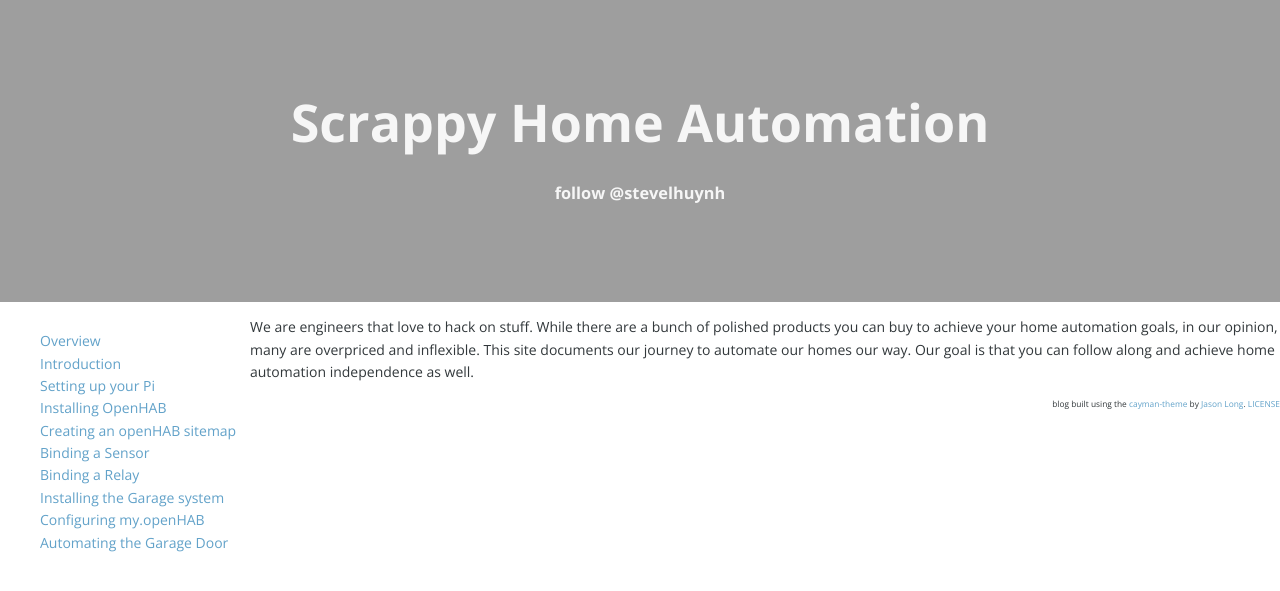
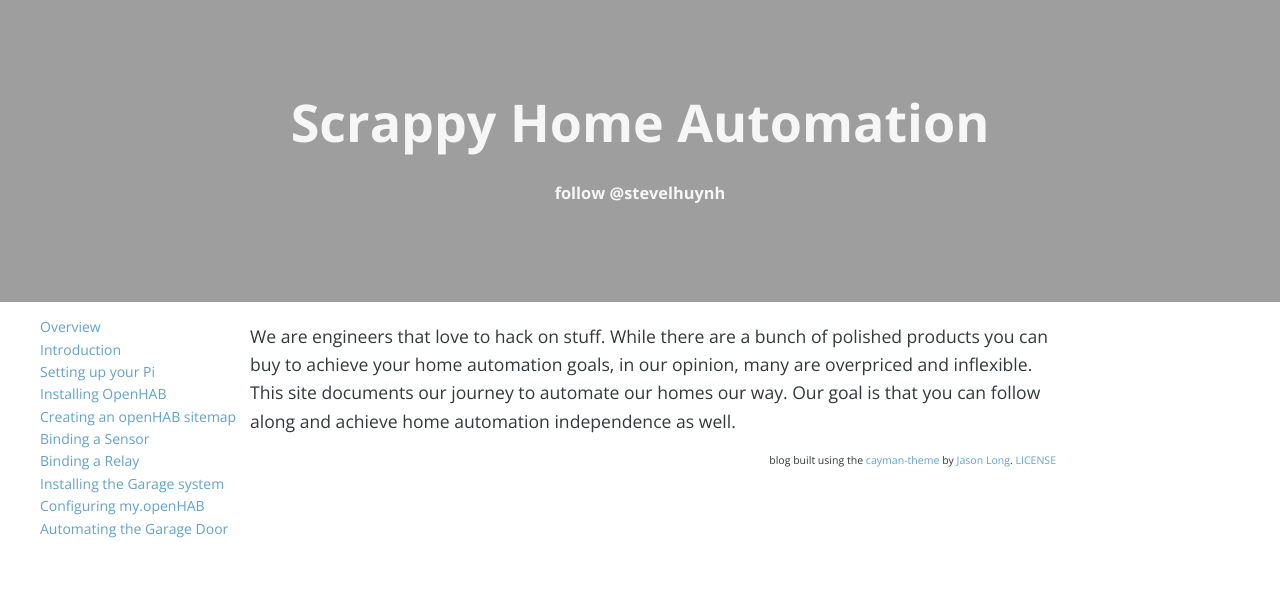
Before and after one commit to Kurlan/scrappy-home-automation, a Jekyll site: the page built from index.md, in a window 1280 px wide. Shown: the top 591 px of the page. Built offline with Jekyll 4.4.1, drawn with Linux system fonts in a browser that asks for light colours; nearby versions of some CDN libraries; comment, search, counter and statistics services are not loaded.

```diff
--- a/_layouts/default.html
+++ b/_layouts/default.html
@@ -3,17 +3,19 @@
 
   {% include head.html %}
 
-<body class="container-fluid">
+  <body>
+
     {% include header.html %}
-  <div class="row">
-    <div class="sidebar">
        {% include sidebar.html %}
-    </div>
-    <div class="main">
-      {{ content }} {% include footer.html %}
+
+    <section class="main-content">
+      <div class="wrapper">
+        {{ content }}
       </div>
     </div>
-</body>
+
+    {% include footer.html %}
+
 
   </body>
 
```
Lines whose indentation alone changed are shown as unchanged.
